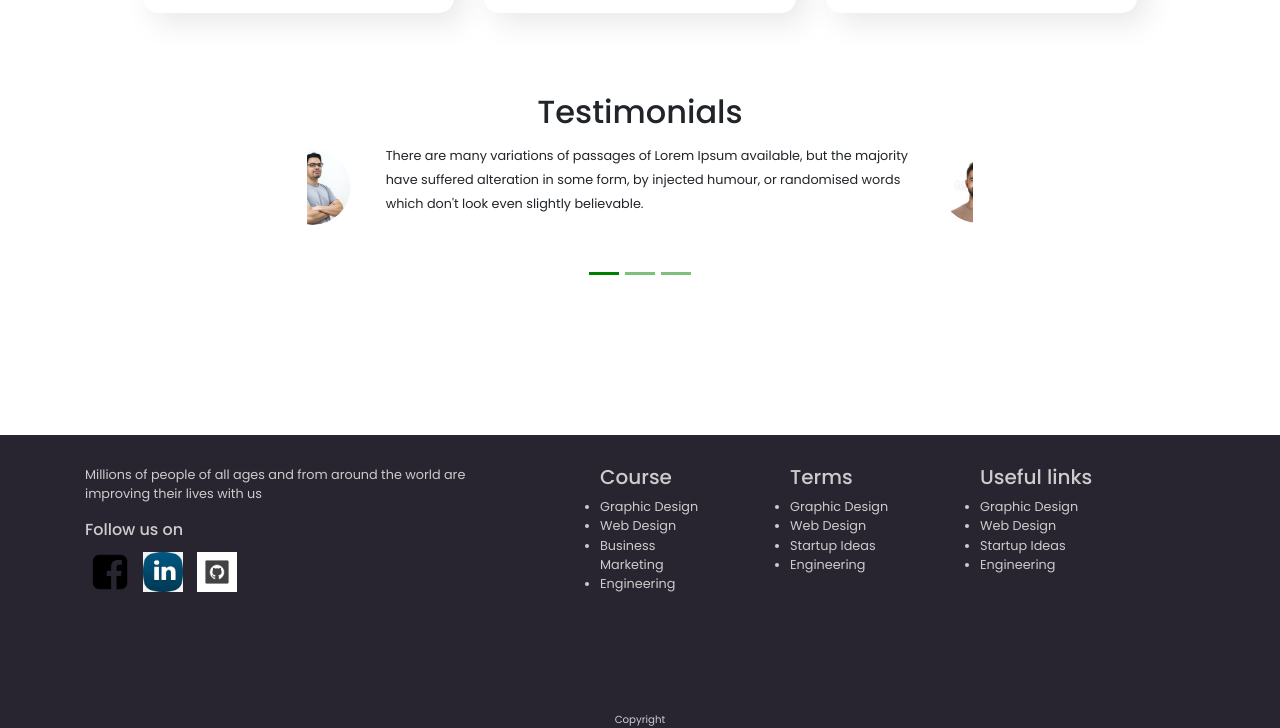
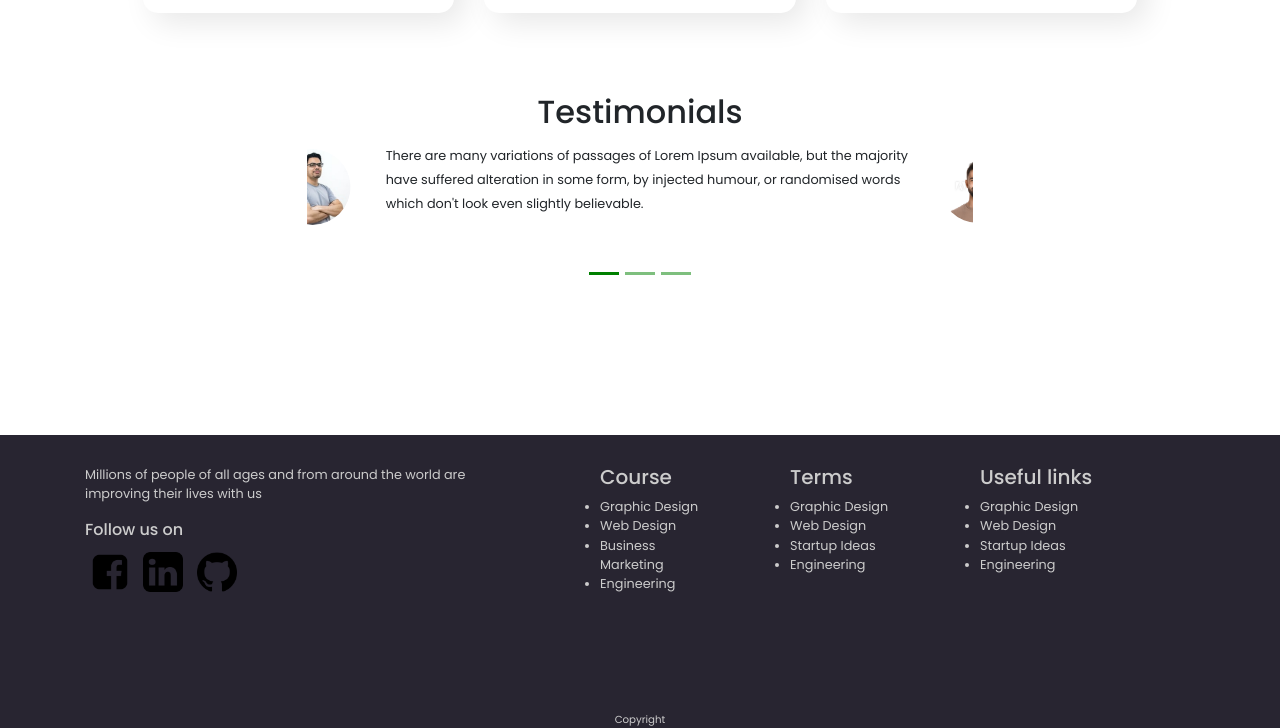
Before and after one commit to kawsar-95/E-School, a plain HTML site: page index.html in a window 1280 px wide. Shown: the part 1453-2181 px from the top of the page. Drawn offline with nearby package versions, Linux system fonts and the light colour scheme.

Commit message:
some changes

```diff
--- a/index.html
+++ b/index.html
@@ -239,8 +239,8 @@
 
 <h6>Follow us on</h6>
 <img src="images/ICON/ca3bf05cfab74677e5b73b130bd30991.png" class="social-icon" alt="">
-<img src="images/ICON/download.jpg" class="social-icon" alt="">
-<img src="images/ICON/download.png" class="social-icon" alt="">
+<img src="images/ICON/25320.png" class="social-icon" alt="">
+<img src="images/ICON/25231.png" class="social-icon" alt="">
          </div>
          <div class="col-xl-2 col-lg-2 col-md-4 col-sm-6 col-6 footer-txt">
              <ul>
```
Also changed, not shown: images/ICON/25231.png (added), images/ICON/25320.png (added), images/ICON/888041_logo_512x512.png (added).
